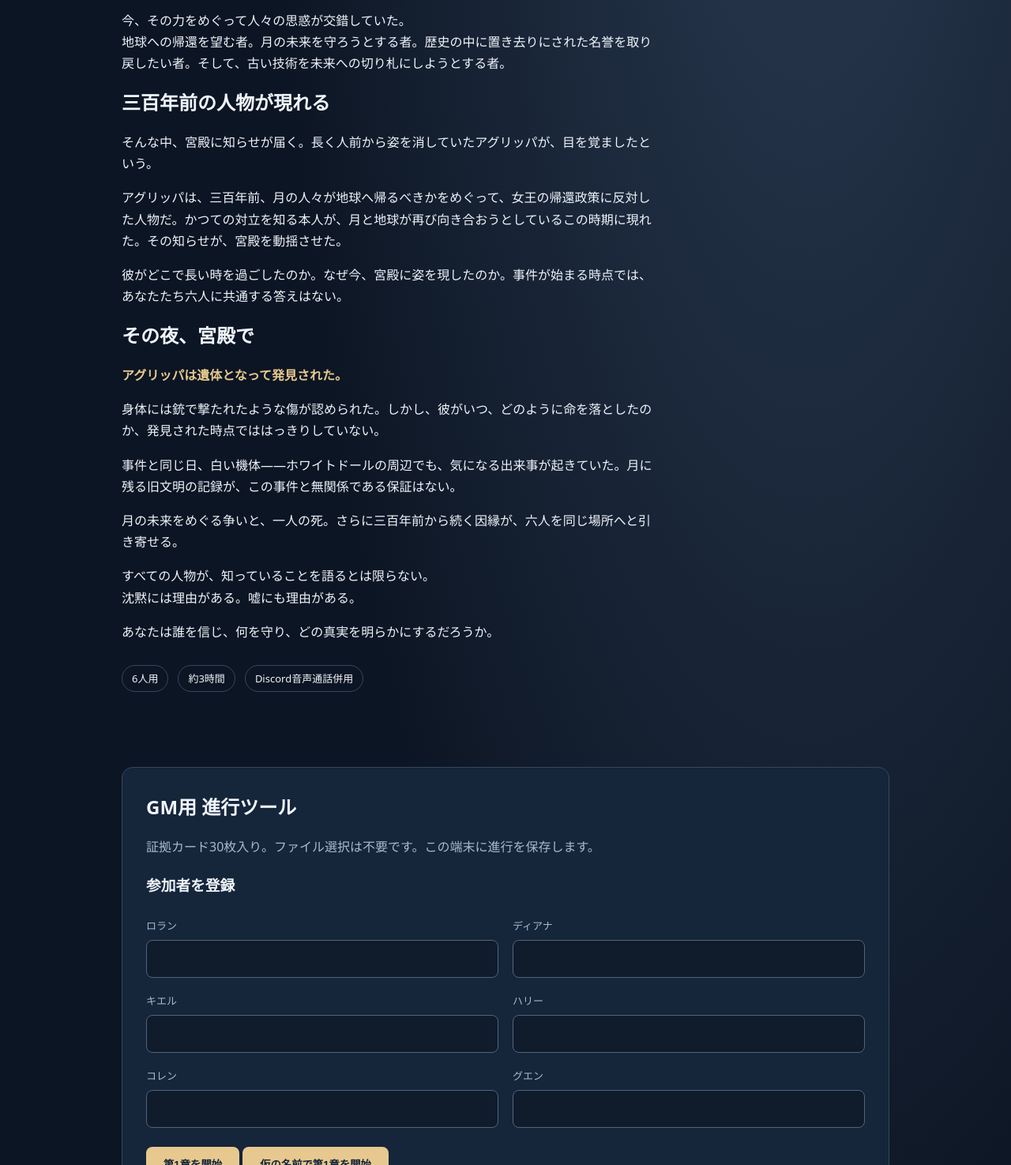
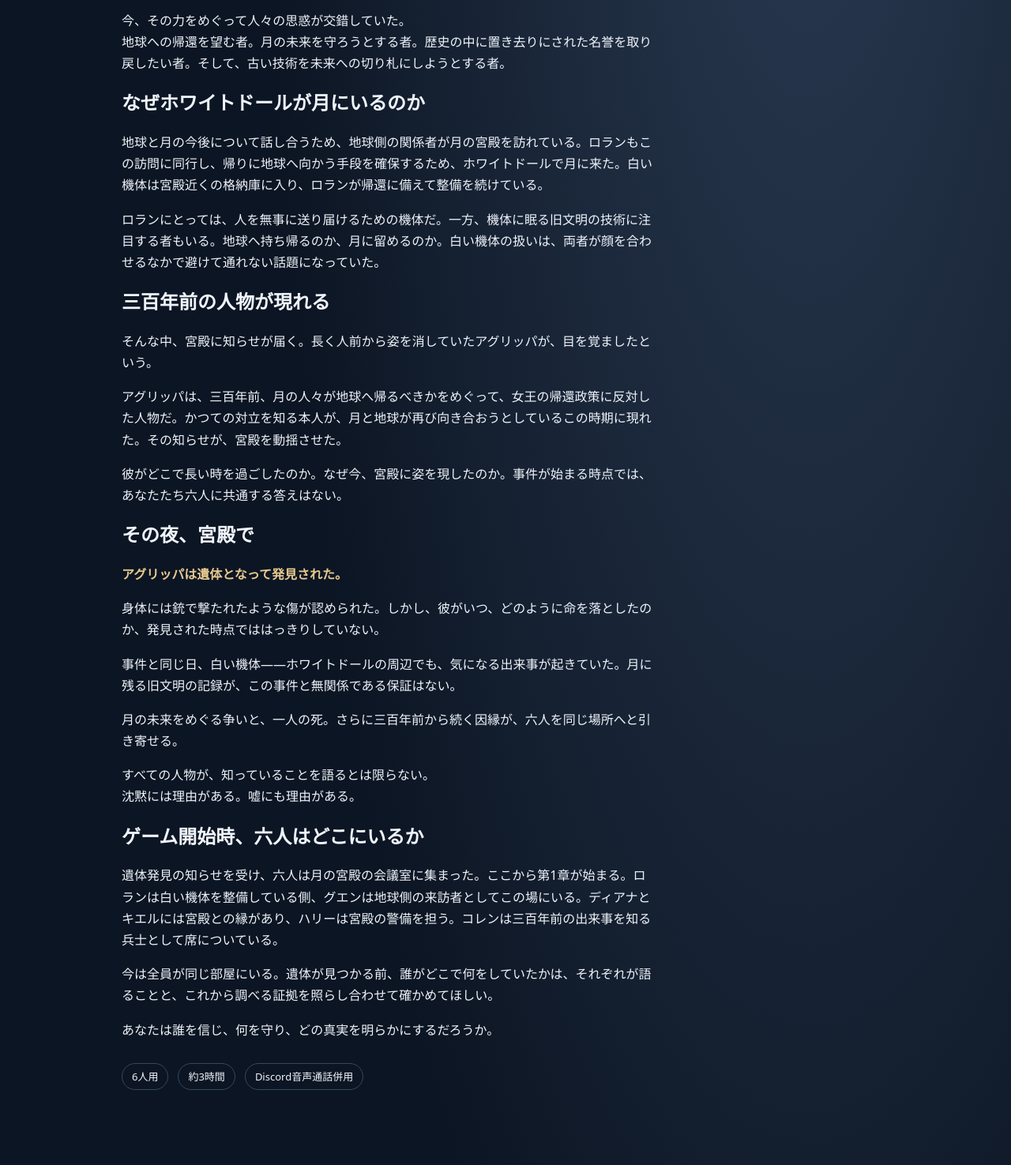
Before and after one commit to FukushiKen2/murder_mystery, a plain HTML site: page index.html in a window 1280 px wide. Shown: the part 592-2067 px from the top of the page at 79% size. Drawn offline with Linux system fonts and the light colour scheme.

Commit message:
Explain the White Doll visit and opening scene

```diff
--- a/index.html
+++ b/index.html
@@ -4,6 +4,9 @@
 <p>月には、遠い時代の技術と記録が眠っている。その一部は、人々の生活を豊かにする力を持つ。一方で、扱いを誤れば数えきれない命を脅かす力でもある。</p>
 <p>月には「冷凍睡眠」と呼ばれる技術もある。生きたまま長い眠りにつき、目覚めたときには、自分が知る時代から何世代も過ぎていることがある。この月では、古い記録に名を残した人物が、時を隔てて再び人々の前に現れることがあり得る。</p>
 <p>今、その力をめぐって人々の思惑が交錯していた。<br>地球への帰還を望む者。月の未来を守ろうとする者。歴史の中に置き去りにされた名誉を取り戻したい者。そして、古い技術を未来への切り札にしようとする者。</p>
+<h2>なぜホワイトドールが月にいるのか</h2>
+<p>地球と月の今後について話し合うため、地球側の関係者が月の宮殿を訪れている。ロランもこの訪問に同行し、帰りに地球へ向かう手段を確保するため、ホワイトドールで月に来た。白い機体は宮殿近くの格納庫に入り、ロランが帰還に備えて整備を続けている。</p>
+<p>ロランにとっては、人を無事に送り届けるための機体だ。一方、機体に眠る旧文明の技術に注目する者もいる。地球へ持ち帰るのか、月に留めるのか。白い機体の扱いは、両者が顔を合わせるなかで避けて通れない話題になっていた。</p>
 <h2>三百年前の人物が現れる</h2>
 <p>そんな中、宮殿に知らせが届く。長く人前から姿を消していたアグリッパが、目を覚ましたという。</p>
 <p>アグリッパは、三百年前、月の人々が地球へ帰るべきかをめぐって、女王の帰還政策に反対した人物だ。かつての対立を知る本人が、月と地球が再び向き合おうとしているこの時期に現れた。その知らせが、宮殿を動揺させた。</p>
@@ -14,6 +17,9 @@
 <p>事件と同じ日、白い機体――ホワイトドールの周辺でも、気になる出来事が起きていた。月に残る旧文明の記録が、この事件と無関係である保証はない。</p>
 <p>月の未来をめぐる争いと、一人の死。さらに三百年前から続く因縁が、六人を同じ場所へと引き寄せる。</p>
 <p>すべての人物が、知っていることを語るとは限らない。<br>沈黙には理由がある。嘘にも理由がある。</p>
+<h2>ゲーム開始時、六人はどこにいるか</h2>
+<p>遺体発見の知らせを受け、六人は月の宮殿の会議室に集まった。ここから第1章が始まる。ロランは白い機体を整備している側、グエンは地球側の来訪者としてこの場にいる。ディアナとキエルには宮殿との縁があり、ハリーは宮殿の警備を担う。コレンは三百年前の出来事を知る兵士として席についている。</p>
+<p>今は全員が同じ部屋にいる。遺体が見つかる前、誰がどこで何をしていたかは、それぞれが語ることと、これから調べる証拠を照らし合わせて確かめてほしい。</p>
 <p>あなたは誰を信じ、何を守り、どの真実を明らかにするだろうか。</p>
 </div>
 <p class="pills"><span>6人用</span><span>約3時間</span><span>Discord音声通話併用</span></p></section><section class="panel" aria-labelledby="session-title">
```
